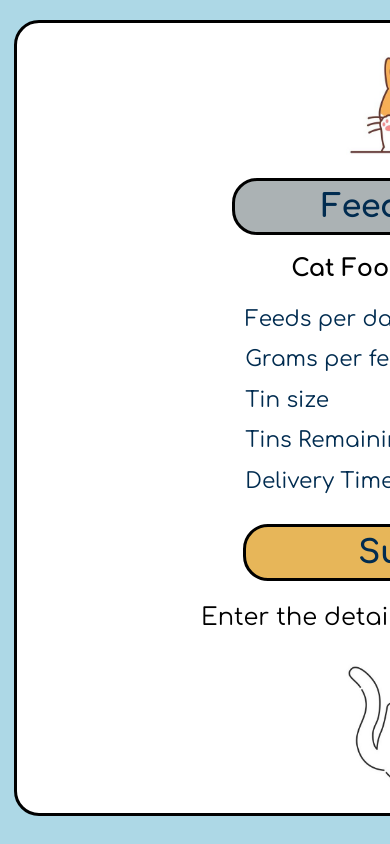
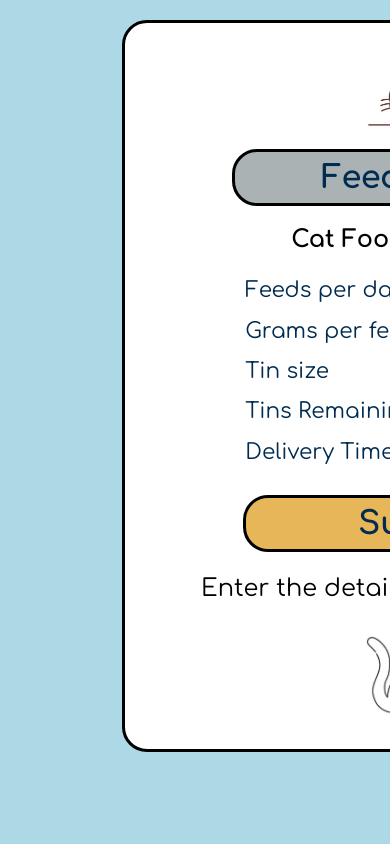
Before and after one commit to maria-walker/cat-food-calculator, a React (Create React App) app: page / in a window 390 px wide. Shown: the top 844 px of the page. Built offline with nearby package versions, Linux system fonts and the light colour scheme.

Commit message:
working on responsive design

```diff
--- a/src/index.css
+++ b/src/index.css
@@ -123,7 +123,7 @@ h1 {
     background-color: white;
     margin: 20px auto;
 
-    width: 95vh;
+    width: 95wh;
 
     border: solid black 3px;
     border-radius: 25px;
```
